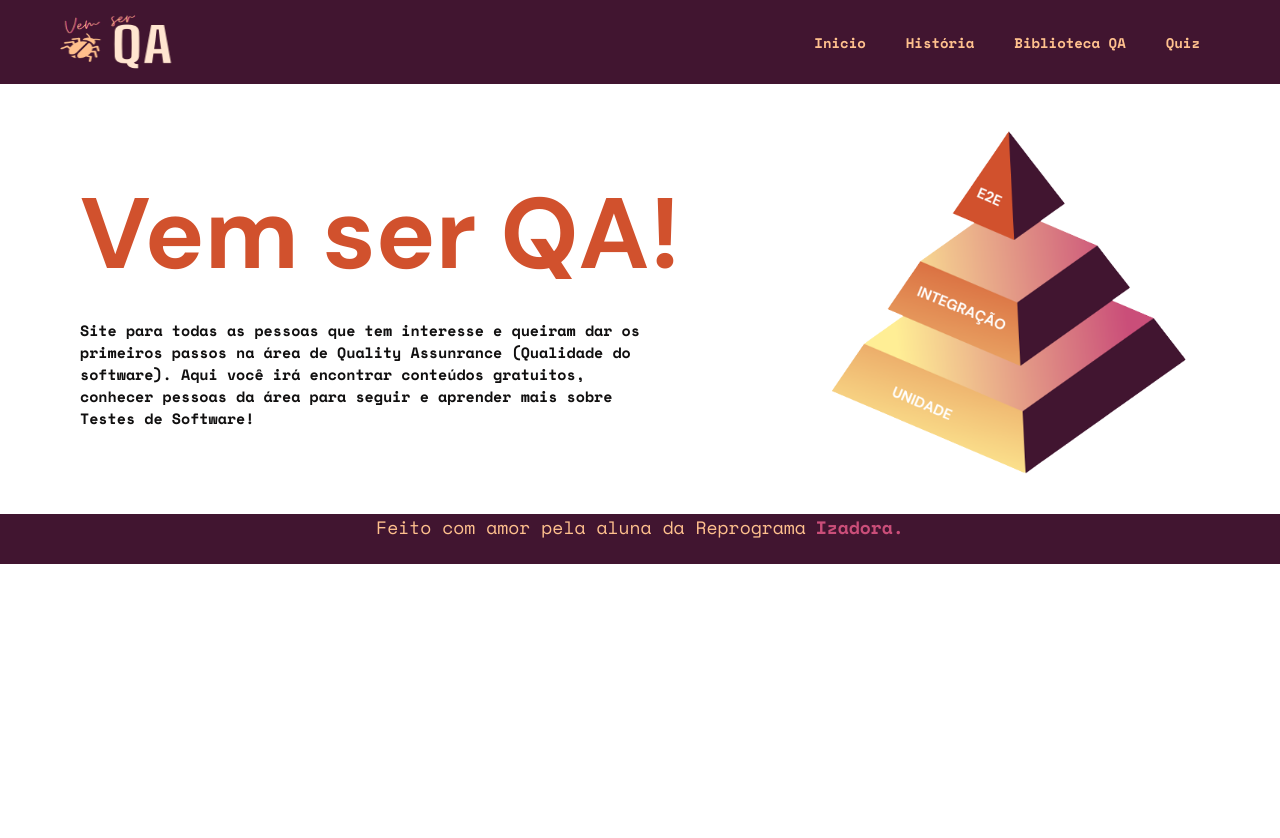
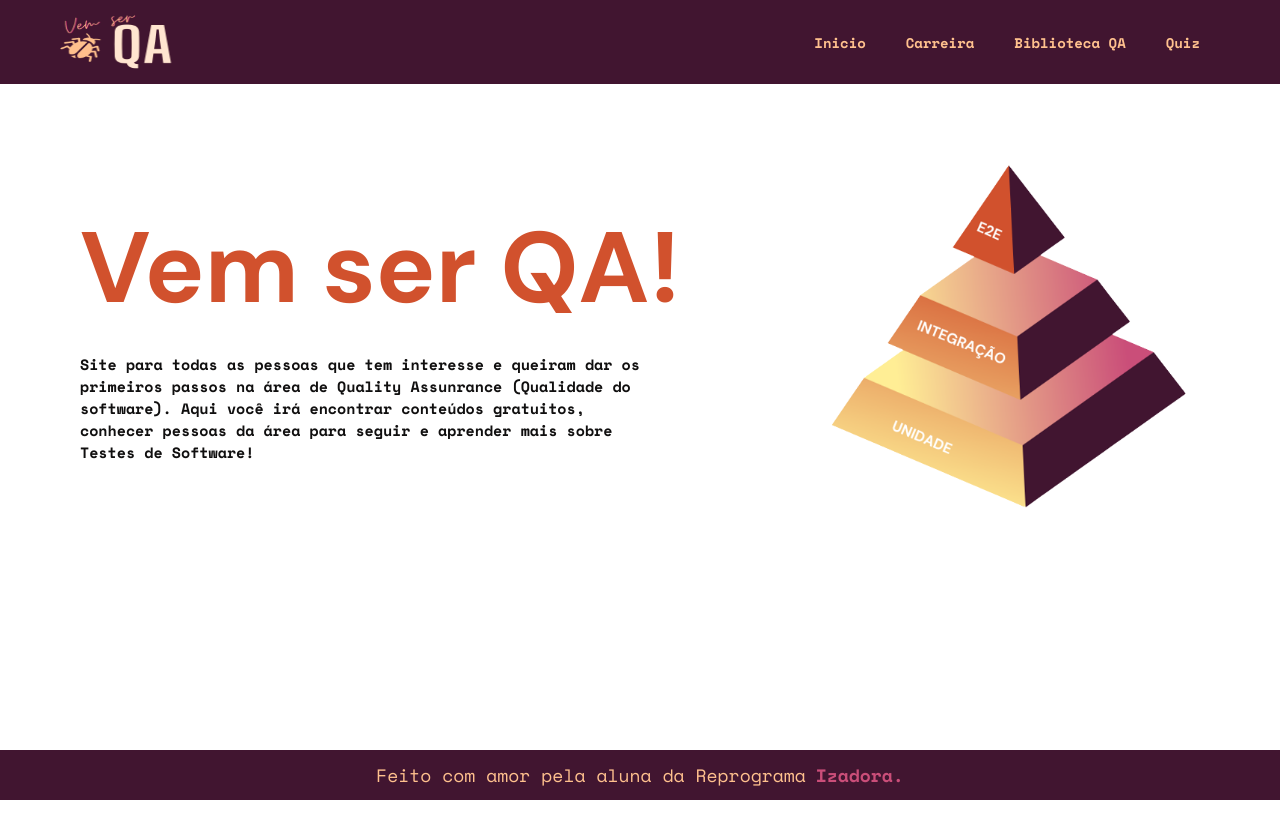
Before and after one commit to iiizadora/vemserqa, a React (Vite) app: page / in a window 1280 px wide. Before the commit the page ends 800 px from the top, so only its background shows below. Built offline with nearby package versions, Linux system fonts and the light colour scheme.

Commit message:
Ajustes no menu e footer

```diff
--- a/src/components/About/about.css
+++ b/src/components/About/about.css
@@ -1,4 +1,5 @@
 .container-about {
+  height: 58.6rem;
   display: flex;
   flex-wrap: wrap;
   align-items: center;
--- a/src/components/Footer/footer.css
+++ b/src/components/Footer/footer.css
@@ -1,17 +1,23 @@
-.footer-container{
- display: flex;
- justify-content: center;
- height: 5rem;
- background-color: var(--background-primary);
+.footer-container {
+  display: flex;
+  justify-content: center;
+  align-items: center;
+  height: 5rem;
+  background-color: var(--background-primary);
+
+  position: fixed;
+  right: 0;
+  bottom: 0;
+  left: 0;
 }
 
-.footer-text{
-  font-size:1.8rem ;
-  color:var(--color-tertiary);
+.footer-text {
+  font-size: 1.8rem;
+  color: var(--color-tertiary);
 }
 
-.footer-link{
-  color: var( --color-secondary);
+.footer-link {
+  color: var(--color-secondary);
   font-size: 1.8rem;
   font-weight: bold;
   margin-left: 1rem;
--- a/src/components/Menu/Menu.jsx
+++ b/src/components/Menu/Menu.jsx
@@ -18,7 +18,7 @@ function Menu() {
           </li>
           <li className="item">
             <Link className="link" to="/historia">
-              História
+              Carreira
             </Link>
           </li>
           <li className="item">
--- a/src/components/Menu/menu.css
+++ b/src/components/Menu/menu.css
@@ -5,7 +5,11 @@
   align-items: center;
   justify-content: space-between;
   padding: 0 6rem;
-  overflow: hidden;
+
+  position: fixed;
+  right: 0;
+  top: 0;
+  left: 0;
 }
 
 .image-logo {
--- a/src/routes/AplicationRoutes.jsx
+++ b/src/routes/AplicationRoutes.jsx
@@ -11,7 +11,7 @@ function AplicationRoutes() {
       <Menu />
       <Routes>
         <Route path="/" element={<Home />} />
-        <Route path="historia" element={<Conteudo />} />
+        <Route path="carreira" element={<Conteudo />} />
         <Route path="bibliotecaqa" element={<Aprendizado />} />
         <Route path="quiz" element={<Quiz />} />
       </Routes>
```
